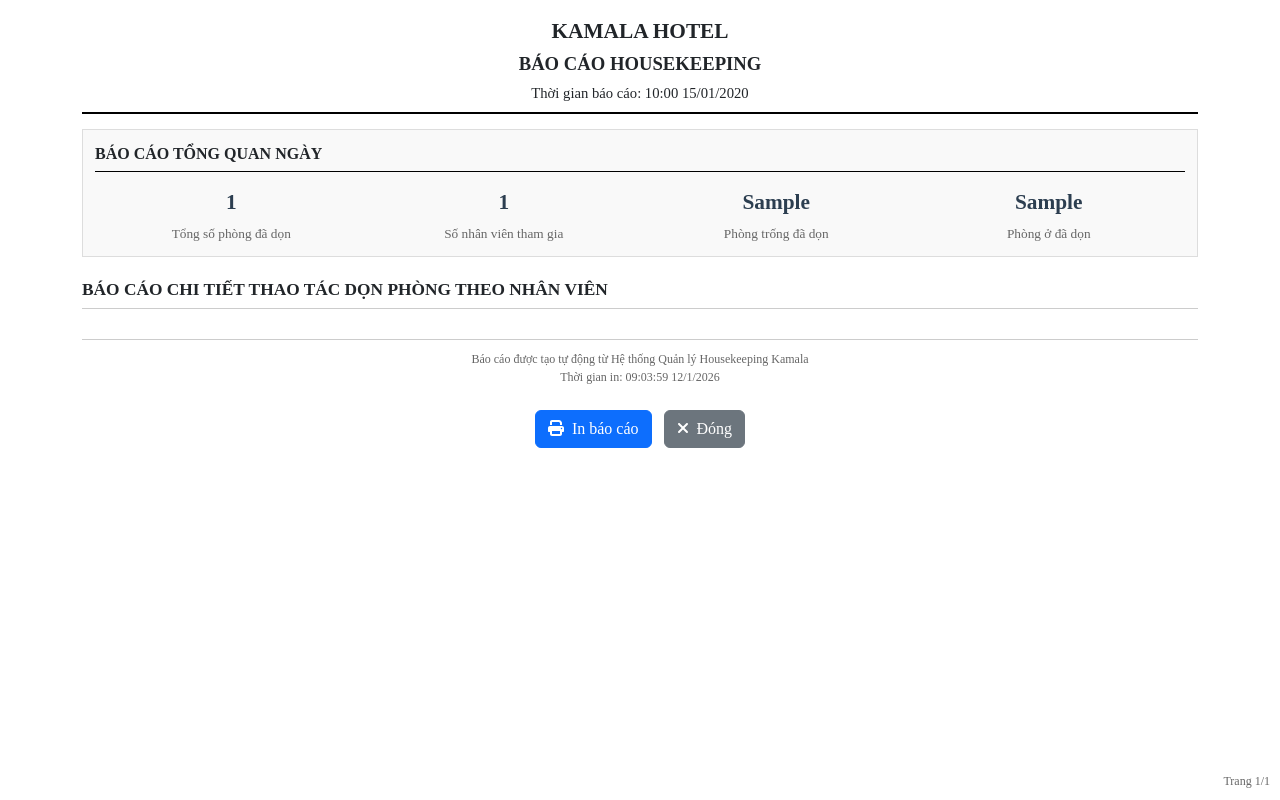
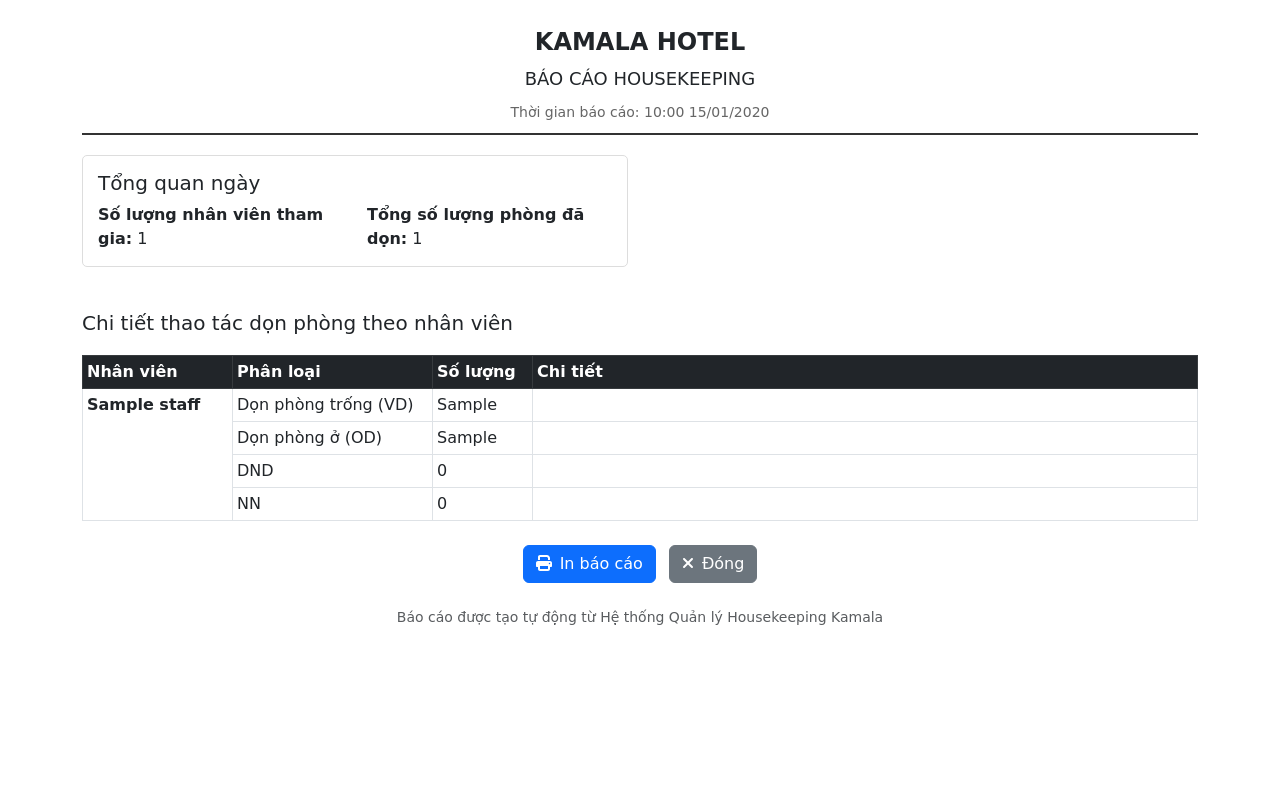
Before and after one commit to conchimbubam/Kamala_System, a Flask app: template templates/print_report.html in a window 1280 px wide. Run offline with Flask 3, Linux system fonts and the light colour scheme; the template is opened without the code that fills it: most values are stand-ins (such as "Sample title", 1, 10 or a date in 2020).

Commit message:
Add files via upload

```diff
--- a/templates/print_report.html
+++ b/templates/print_report.html
@@ -12,181 +12,54 @@
             }
             .container {
                 max-width: 100% !important;
-                padding: 0 !important;
-                margin: 0 !important;
+            }
+            .table {
+                font-size: 12px;
+            }
         }
         body {
-                font-size: 11pt;
-                padding: 10px !important;
-                margin: 0 !important;
+            font-family: 'DejaVu Sans', Arial, sans-serif;
         }
-            .table {
-                font-size: 10pt !important;
-                margin-bottom: 8px !important;
-            }
-            .table th, .table td {
-                padding: 4px 6px !important;
-                border: 1px solid #000 !important;
-            }
-            .summary-box {
-                border: 1px solid #000 !important;
-                margin-bottom: 10px !important;
-            }
-            .section-title {
-                font-size: 12pt !important;
-                margin-top: 15px !important;
-                margin-bottom: 8px !important;
-            }
-            .page-break {
-                page-break-before: always !important;
-            }
-        }
-
-        body {
-            font-family: 'Times New Roman', Times, serif;
-            font-size: 12pt;
-        }
-
         .header {
             text-align: center;
-            margin-bottom: 15px;
-            padding-bottom: 8px;
-            border-bottom: 2px solid #000;
+            margin-bottom: 20px;
+            border-bottom: 2px solid #333;
+            padding-bottom: 10px;
         }
-
         .hotel-name {
-            font-size: 16pt;
+            font-size: 24px;
             font-weight: bold;
-            text-transform: uppercase;
-            margin-bottom: 2px;
+            margin-bottom: 5px;
         }
-
         .report-title {
-            font-size: 14pt;
-            font-weight: bold;
-            margin-bottom: 4px;
+            font-size: 18px;
+            margin-bottom: 10px;
         }
-
         .report-period {
-            font-size: 11pt;
-        }
-
-        .summary-box {
-            border: 1px solid #ddd;
-            padding: 12px;
-            margin-bottom: 15px;
-            background-color: #f9f9f9;
-        }
-
-        .summary-title {
-            font-size: 12pt;
-            font-weight: bold;
-            margin-bottom: 10px;
-            padding-bottom: 5px;
-            border-bottom: 1px solid #000;
-        }
-
-        .summary-content {
-            display: flex;
-            justify-content: space-between;
-            font-size: 11pt;
-        }
-
-        .summary-item {
-            text-align: center;
-            flex: 1;
-            padding: 0 10px;
-        }
-
-        .summary-number {
-            font-size: 16pt;
-            font-weight: bold;
-            color: #2c3e50;
-            margin: 5px 0;
-        }
-
-        .summary-label {
-            font-size: 10pt;
+            font-size: 14px;
             color: #666;
         }
-
-        .section-title {
-            font-size: 13pt;
-            font-weight: bold;
-            margin: 20px 0 10px 0;
-            padding-bottom: 5px;
-            border-bottom: 1px solid #ccc;
+        .summary-card {
+            border: 1px solid #ddd;
+            padding: 15px;
+            margin-bottom: 20px;
+            border-radius: 5px;
         }
-
-        .table {
-            font-size: 11pt;
-            border-collapse: collapse;
-            width: 100%;
-            margin-bottom: 15px;
+        .staff-detail-table {
+            margin-top: 20px;
         }
-
-        .table th {
-            background-color: #f2f2f2 !important;
-            font-weight: bold !important;
-            text-align: center;
-            vertical-align: middle !important;
-            border: 1px solid #000 !important;
-            padding: 6px 8px !important;
-        }
-
-        .table td {
-            vertical-align: top !important;
-            border: 1px solid #ddd !important;
-            padding: 5px 8px !important;
-        }
-
-        .staff-name {
+        .staff-header {
+            background-color: #f8f9fa;
             font-weight: bold;
         }
-
-        .room-list {
-            font-family: 'Courier New', monospace;
-            font-size: 10pt;
-            line-height: 1.3;
-        }
-
-        .action-type {
+        .category-header {
+            background-color: #e9ecef;
             font-weight: bold;
-        }
-
-        .action-count {
-            font-weight: bold;
-            text-align: center;
-        }
-
-        .footer {
-            margin-top: 30px;
-            padding-top: 10px;
-            border-top: 1px solid #ccc;
-            font-size: 9pt;
-            color: #666;
-            text-align: center;
-        }
-
-        .page-number {
-            position: absolute;
-            bottom: 10px;
-            right: 10px;
-            font-size: 9pt;
-            color: #666;
-        }
-
-        @media screen {
-            .page-break {
-                border-top: 2px dashed #ccc;
-                margin: 30px 0;
-                padding: 10px 0;
-            }
         }
     </style>
 </head>
 <body>
-    <div class="container mt-3">
+    <div class="container mt-4">
         <!-- Header -->
         <div class="header">
             <div class="hotel-name">KAMALA HOTEL</div>
@@ -196,140 +69,168 @@
             </div>
         </div>
 
-        <!-- Phần 1: Báo cáo tổng quan ngày -->
-        <div class="summary-box">
-            <div class="summary-title">BÁO CÁO TỔNG QUAN NGÀY</div>
-            <div class="summary-content">
-                <div class="summary-item">
-                    <div class="summary-number">{{ statistics.total_actions }}</div>
-                    <div class="summary-label">Tổng số phòng đã dọn</div>
+        <!-- Summary Statistics -->
+        <div class="row mb-4">
+            <div class="col-md-6">
+                <div class="summary-card">
+                    <h5>Tổng quan ngày</h5>
+                    <div class="row">
+                        <div class="col-6">
+                            <strong>Số lượng nhân viên tham gia:</strong> {{ statistics.staff_stats|length }}
                         </div>
-                <div class="summary-item">
-                    <div class="summary-number">{{ statistics.staff_stats|length }}</div>
-                    <div class="summary-label">Số nhân viên tham gia</div>
+                        <div class="col-6">
+                            <strong>Tổng số lượng phòng đã dọn:</strong> {{ statistics.total_actions }}
                         </div>
-                <div class="summary-item">
-                    <div class="summary-number">{{ statistics.action_types.get('dọn phòng trống', 0) }}</div>
-                    <div class="summary-label">Phòng trống đã dọn</div>
                     </div>
-                <div class="summary-item">
-                    <div class="summary-number">{{ statistics.action_types.get('dọn phòng ở', 0) }}</div>
-                    <div class="summary-label">Phòng ở đã dọn</div>
                 </div>
             </div>
         </div>
 
-        <!-- Phần 2: Báo cáo chi tiết theo nhân viên -->
-        <div class="section-title">BÁO CÁO CHI TIẾT THAO TÁC DỌN PHÒNG THEO NHÂN VIÊN</div>
-
-        {% if statistics.staff_stats %}
-            {% for staff_name, staff_data in statistics.staff_stats.items() %}
-                <!-- Xử lý dữ liệu để nhóm theo loại thao tác -->
-                {% set grouped_data = {} %}
-                {% for item in report_data %}
-                    {% if item.user_name == staff_name %}
-                        {% set action_type = item.action_type %}
-                        {% if action_type == 'dọn phòng ở' %}
-                            {% if item.new_status == 'dnd' %}
-                                {% set category = 'DND' %}
-                            {% elif item.new_status == 'nn' %}
-                                {% set category = 'NN' %}
-                            {% else %}
-                                {% set category = 'Dọn phòng ở (OD)' %}
-                            {% endif %}
-                        {% elif action_type == 'dọn phòng trống' %}
-                            {% set category = 'Dọn phòng trống (VD)' %}
-                        {% else %}
-                            {% set category = action_type %}
-                        {% endif %}
-
-                        {% if category not in grouped_data %}
-                            {% set _ = grouped_data.update({category: {'count': 0, 'rooms': []}}) %}
-                        {% endif %}
-                        {% set _ = grouped_data[category]['rooms'].append(item.room_no) %}
-                        {% set _ = grouped_data[category].update({'count': grouped_data[category]['count'] + 1}) %}
-                    {% endif %}
-                {% endfor %}
-
-                {% if grouped_data %}
-                    <table class="table">
-                        <thead>
+        <!-- Staff Detail Table -->
+        <h5 class="mt-4">Chi tiết thao tác dọn phòng theo nhân viên</h5>
+        <table class="table table-bordered table-sm staff-detail-table">
+            <thead class="table-dark">
                 <tr>
-                                <th width="20%">Nhân viên</th>
-                                <th width="25%">Phân loại</th>
-                                <th width="15%">Số lượng</th>
-                                <th width="40%">Chi tiết (số phòng)</th>
+                    <th width="150">Nhân viên</th>
+                    <th width="200">Phân loại</th>
+                    <th width="100">Số lượng</th>
+                    <th>Chi tiết</th>
                 </tr>
             </thead>
             <tbody>
-                            {% set categories_order = ['Dọn phòng trống (VD)', 'Dọn phòng ở (OD)', 'DND', 'NN'] %}
-                            {% for category in categories_order %}
-                                {% if category in grouped_data %}
-                                    {% set data = grouped_data[category] %}
+                {% if statistics.staff_stats %}
+                    {% for staff, stats in statistics.staff_stats.items() %}
+                        <!-- Dọn phòng trống (VD) -->
                         <tr>
-                                        {% if loop.first %}
-                                            <td rowspan="{{ grouped_data|length }}" class="staff-name">
-                                                {{ staff_name }}
+                            {% if loop.first or (not loop.previtem or loop.previtem.key != staff) %}
+                                <td rowspan="4" class="staff-header">{{ staff }}</td>
+                            {% endif %}
+                            <td>Dọn phòng trống (VD)</td>
+                            <td>{{ stats['dọn phòng trống'] }}</td>
+                            <td>
+                                {% if report_data %}
+                                    {% set rooms = [] %}
+                                    {% for item in report_data %}
+                                        {% if item.user_name == staff and item.action_type == 'dọn phòng trống' %}
+                                            {% set _ = rooms.append(item.room_no) %}
+                                        {% endif %}
+                                    {% endfor %}
+                                    {{ rooms|join(', ') }}
+                                {% else %}
+                                    -
+                                {% endif %}
                             </td>
+                        </tr>
+
+                        <!-- Dọn phòng ở (OD) -->
+                        <tr>
+                            <td>Dọn phòng ở (OD)</td>
+                            <td>{{ stats['dọn phòng ở'] }}</td>
+                            <td>
+                                {% if report_data %}
+                                    {% set rooms = [] %}
+                                    {% for item in report_data %}
+                                        {% if item.user_name == staff and item.action_type == 'dọn phòng ở' and item.new_status == 'oc' %}
+                                            {% set _ = rooms.append(item.room_no) %}
                                         {% endif %}
-                                        <td class="action-type">{{ category }}</td>
-                                        <td class="action-count">{{ data.count }}</td>
-                                        <td class="room-list">{{ data.rooms|join(', ') }}</td>
+                                    {% endfor %}
+                                    {{ rooms|join(', ') }}
+                                {% else %}
+                                    -
+                                {% endif %}
+                            </td>
+                        </tr>
+
+                        <!-- DND -->
+                        <tr>
+                            <td>DND</td>
+                            <td>
+                                {% if report_data %}
+                                    {% set dnd_count = 0 %}
+                                    {% for item in report_data %}
+                                        {% if item.user_name == staff and item.new_status == 'dnd' %}
+                                            {% set dnd_count = dnd_count + 1 %}
+                                        {% endif %}
+                                    {% endfor %}
+                                    {{ dnd_count }}
+                                {% else %}
+                                    0
+                                {% endif %}
+                            </td>
+                            <td>
+                                {% if report_data %}
+                                    {% set rooms = [] %}
+                                    {% for item in report_data %}
+                                        {% if item.user_name == staff and item.new_status == 'dnd' %}
+                                            {% set _ = rooms.append(item.room_no) %}
+                                        {% endif %}
+                                    {% endfor %}
+                                    {{ rooms|join(', ') }}
+                                {% else %}
+                                    -
+                                {% endif %}
+                            </td>
+                        </tr>
+
+                        <!-- NN -->
+                        <tr>
+                            <td>NN</td>
+                            <td>
+                                {% if report_data %}
+                                    {% set nn_count = 0 %}
+                                    {% for item in report_data %}
+                                        {% if item.user_name == staff and item.new_status == 'nn' %}
+                                            {% set nn_count = nn_count + 1 %}
+                                        {% endif %}
+                                    {% endfor %}
+                                    {{ nn_count }}
+                                {% else %}
+                                    0
+                                {% endif %}
+                            </td>
+                            <td>
+                                {% if report_data %}
+                                    {% set rooms = [] %}
+                                    {% for item in report_data %}
+                                        {% if item.user_name == staff and item.new_status == 'nn' %}
+                                            {% set _ = rooms.append(item.room_no) %}
+                                        {% endif %}
+                                    {% endfor %}
+                                    {{ rooms|join(', ') }}
+                                {% else %}
+                                    -
+                                {% endif %}
+                            </td>
+                        </tr>
+                    {% endfor %}
+                {% else %}
+                    <tr>
+                        <td colspan="4" class="text-center text-muted py-3">
+                            Không có dữ liệu báo cáo trong khoảng thời gian từ 8h15 đến hiện tại
+                        </td>
                     </tr>
                 {% endif %}
-                            {% endfor %}
             </tbody>
         </table>
 
-                    {% if not loop.last %}
-                        <div class="page-break"></div>
-                    {% endif %}
-                {% endif %}
-            {% endfor %}
-        {% else %}
-            <div class="alert alert-info text-center">
-                <i class="fas fa-info-circle me-2"></i>
-                Không có dữ liệu báo cáo trong khoảng thời gian từ 8h15 đến hiện tại
+        <!-- Print Button -->
+        <div class="no-print text-center mt-4">
+            <button class="btn btn-primary" onclick="window.print()">
+                <i class="fas fa-print me-2"></i>In báo cáo
+            </button>
+            <button class="btn btn-secondary ms-2" onclick="window.close()">
+                <i class="fas fa-times me-2"></i>Đóng
+            </button>
         </div>
-        {% endif %}
 
         <!-- Footer -->
-        <div class="footer">
-            <div>
+        <div class="text-center mt-4 text-muted small">
             Báo cáo được tạo tự động từ Hệ thống Quản lý Housekeeping Kamala
-            </div>
-            <div>
-                Thời gian in: <span id="print-time"></span>
-            </div>
-        </div>
-
-        <div class="page-number no-print">
-            Trang 1/1
         </div>
     </div>
 
     <!-- Bootstrap & Font Awesome -->
     <script src="https://cdn.jsdelivr.net/npm/bootstrap@5.3.0/dist/js/bootstrap.bundle.min.js"></script>
     <script src="https://cdnjs.cloudflare.com/ajax/libs/font-awesome/6.4.0/js/all.min.js"></script>
-
-    <script>
-        // Cập nhật thời gian in
-        document.getElementById('print-time').textContent = new Date().toLocaleString('vi-VN');
-
-        // Nút in và đóng
-        document.addEventListener('DOMContentLoaded', function() {
-            const noPrintDiv = document.createElement('div');
-            noPrintDiv.className = 'no-print text-center mt-4';
-            noPrintDiv.innerHTML = `
-                <button class="btn btn-primary" onclick="window.print()">
-                    <i class="fas fa-print me-2"></i>In báo cáo
-                </button>
-                <button class="btn btn-secondary ms-2" onclick="window.close()">
-                    <i class="fas fa-times me-2"></i>Đóng
-                </button>
-            `;
-            document.querySelector('.container').appendChild(noPrintDiv);
-        });
-    </script>
 </body>
 </html>
```
Lines whose indentation alone changed are shown as unchanged.
